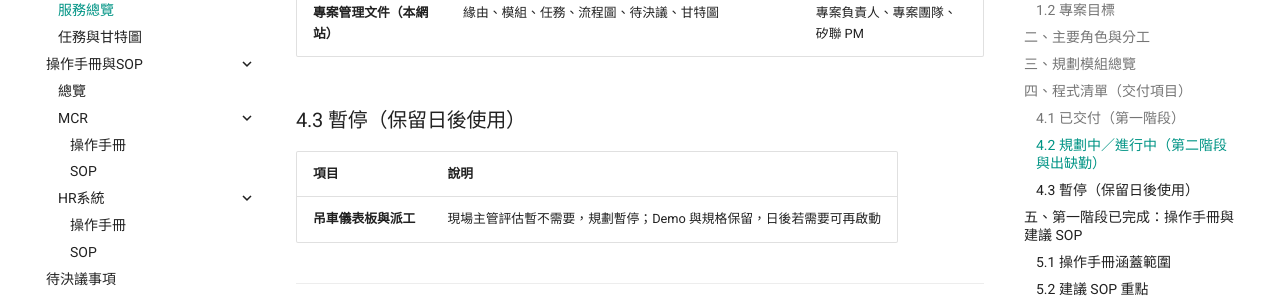
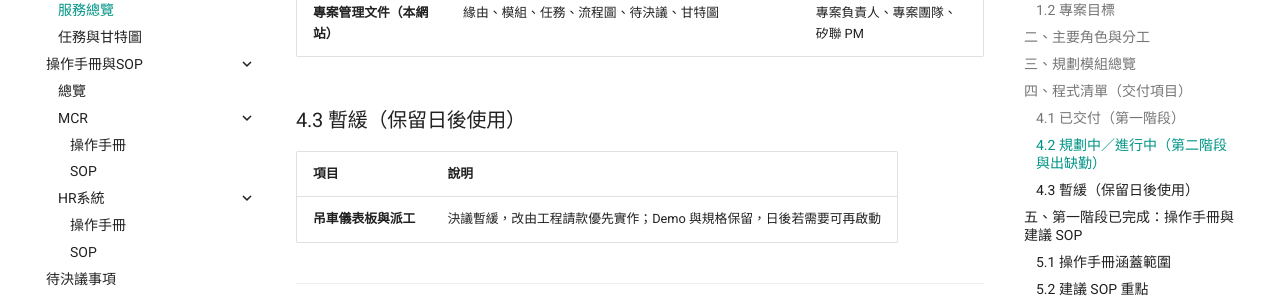
Before and after one commit to SLchinwen/LeeKuo, an MkDocs documentation site: the page built from docs/立國專案管理_服務總覽.md, in a window 1280 px wide and 900 px high, scrolled down 2612 px. Shown: the part 152-459 px from the top of the window. Built offline with MkDocs 1.6.1 and Material for MkDocs 9.7.7, drawn with Linux system fonts in a browser that asks for light colours; some of the changed text lies outside the part shown.

```diff
--- a/docs/立國專案管理_服務總覽.md
+++ b/docs/立國專案管理_服務總覽.md
@@ -53,8 +53,8 @@
 | 模組 | 說明 | 目前狀態 |
 | ---- | ---- | -------- |
 | **MCR 回報與審核** | 現場回報進度、拍照可後補、審核可退回補件，流程可追溯 | 進行中 |
-| **MCR 請款與關帳** | 設備完工回報、試算請款、文件產出、關帳後鎖定 | 進行中 |
-| **吊車作業／吊車規劃** | 停駐點效益看板、預定派工、進場表（現場主管評估暫不需要） | **暫停**，規格與 Demo 保留 |
+| **MCR 請款與關帳** | 設備完工回報、試算請款、文件產出、關帳後鎖定 | **優先實作**，進行中 |
+| **吊車作業／吊車規劃** | 停駐點效益看板、預定派工、進場表（現場主管評估暫不需要） | **暫緩**，規格與 Demo 保留 |
 | **出缺勤系統** | 刷卡／辨識匯入、工時與加班判斷、異常與補單、點名與出差、月結與法規稽核 | 規劃／進行中 |
 | **AI 與知識管理服務** | 訓練專案團員運用 AI 進行知識管理與應用，建立石化維護管理產業知識 | 長期服務項目 |
 
@@ -81,11 +81,11 @@
 | **出缺勤功能** | 刷卡／辨識、工時與加班、異常與補單、點名與出差、月結與法規稽核、封存 | 員工、主管、HR |
 | **專案管理文件（本網站）** | 緣由、模組、任務、流程圖、待決議、甘特圖 | 專案負責人、專案團隊、矽聯 PM |
 
-### 4.3 暫停（保留日後使用）
+### 4.3 暫緩（保留日後使用）
 
 | 項目 | 說明 |
-| ---- | ---- |
-| **吊車儀表板與派工** | 現場主管評估暫不需要，規劃暫停；Demo 與規格保留，日後若需要可再啟動 |
+| --- | --- |
+| **吊車儀表板與派工** | 決議暫緩，改由工程請款優先實作；Demo 與規格保留，日後若需要可再啟動 |
 
 ---
 
```
Also changed, not shown: other parts of docs/立國專案管理_服務總覽.md (+1 -1 lines), 03_Solution/專案進行進度.md (+4 -4 lines), docs/待決議事項.md (+1 -1 lines), docs/立國專案_工作任務與甘特圖.md (+4 -4 lines).
